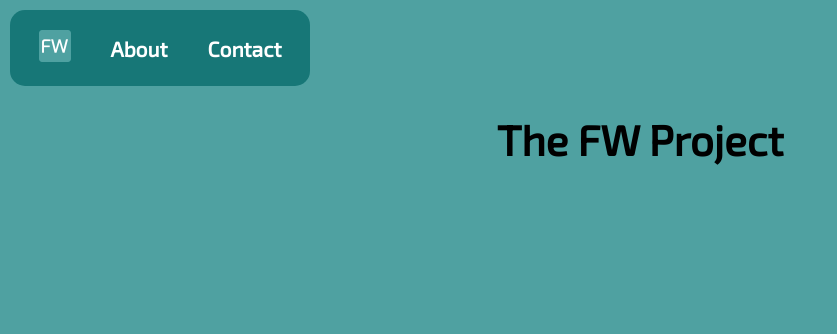
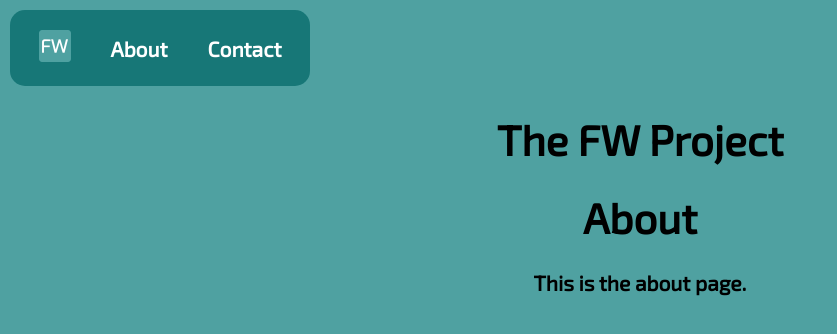
Before and after one commit to flynnWhelehan/website, a React (Create React App) app in the folder website/frontend/: page /about in a window 1280 px wide. Shown: the top 334 px of the page, without its empty margins (0-837 px from the left). Built offline with nearby package versions, Linux system fonts and the light colour scheme.

Commit message:
styles directory (keeping css separate for now)

```diff
--- a/website/frontend/src/App.js
+++ b/website/frontend/src/App.js
@@ -13,7 +13,8 @@ function App() {
         <h1>The FW Project</h1>
         <Routes>
           <Route path="/" element={<Home />} />
-          <Route path="/about" component={About} />
+          <Route path="/website" element={<Home />} />
+          <Route path="/about" element={<About />} />
         </Routes>
 
       </div>
--- a/website/frontend/src/components/Navbar.js
+++ b/website/frontend/src/components/Navbar.js
@@ -1,5 +1,5 @@
 import React from 'react';
-import './Navbar.css';
+import './styles/Navbar.css';
 import { Link } from 'react-router-dom';
 import FwLogo from '../images/favicon/favicon-32x32.png';
 
```
Also changed, not shown: website/frontend/src/components/styles/Navbar.css (renamed from website/frontend/src/components/Navbar.css).
